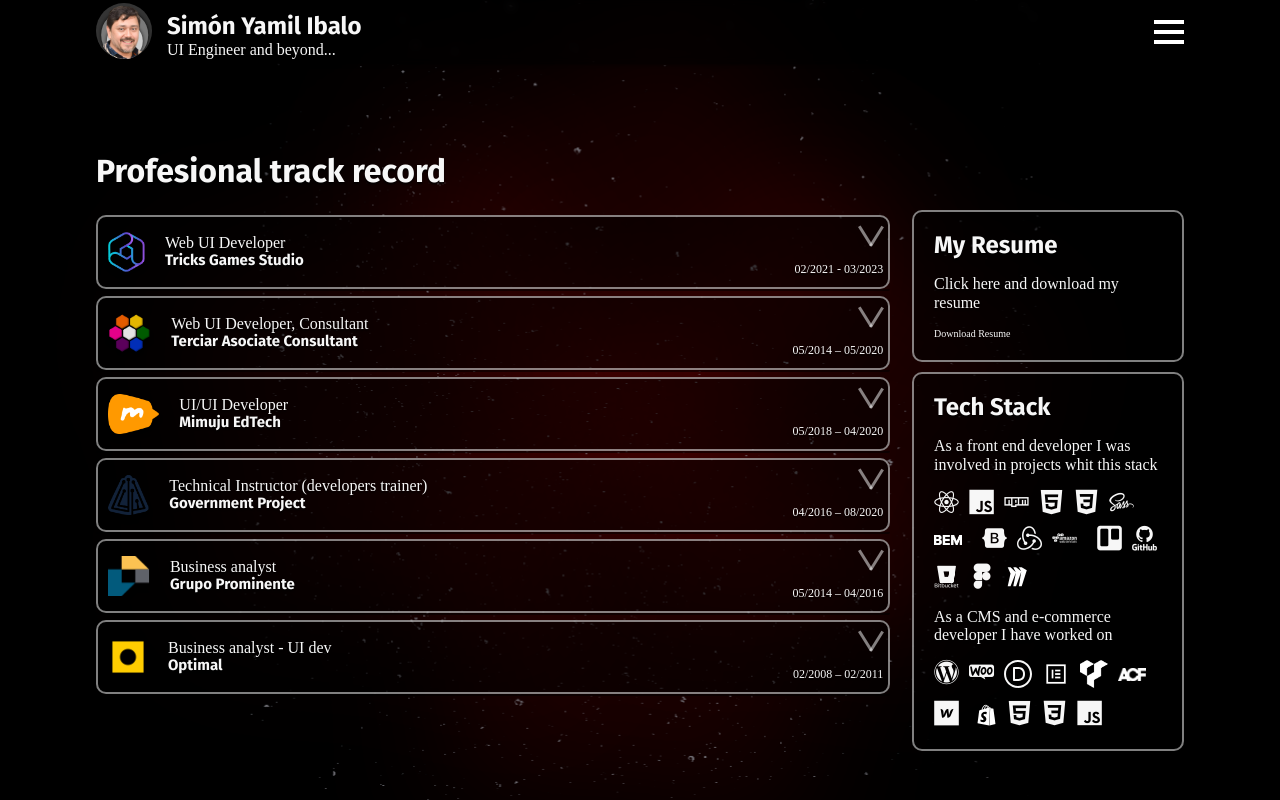
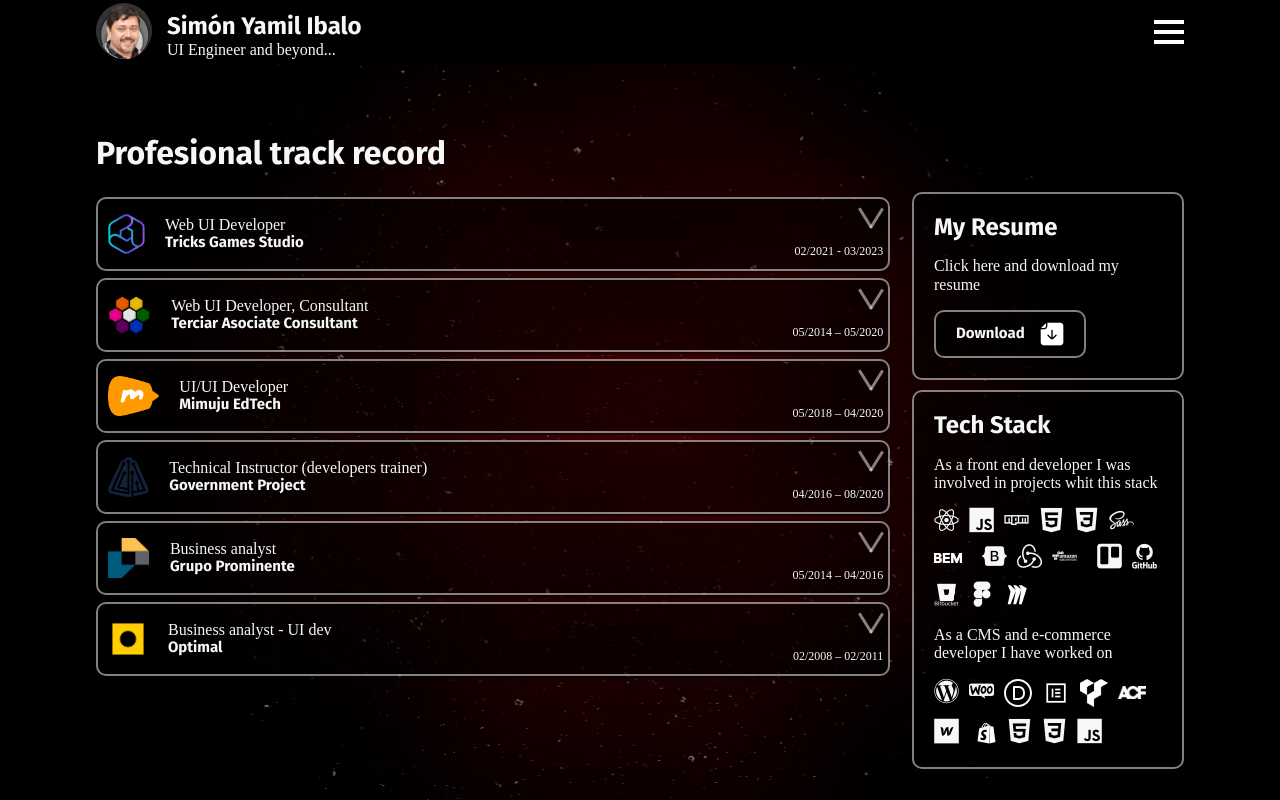
Before and after one commit to simon8x/portfolio, a React (Create React App) app: page /portfolio/track-record in a window 1280 px wide. Built offline with nearby package versions, Linux system fonts and the light colour scheme; a web font is replaced by a local one.

Commit message:
adding tech panel download button and call to actions at home

```diff
--- a/src/assets/sass/components/featured-projects/_featured-projects.scss
+++ b/src/assets/sass/components/featured-projects/_featured-projects.scss
@@ -8,8 +8,8 @@
         align-items: stretch;
         justify-content: space-between;
         border-radius: 1rem;
-        background-color: $theme-dark-panel-bg;
-        border: solid 2px $theme-light-overlay;
+        // background-color: $theme-dark-panel-bg;
+        // border: solid 2px $theme-light-overlay;
         // background-color: greenyellow;
         padding: 2.5%;
         gap: 2%;
--- a/src/assets/sass/components/hamburguer-menu/_hamburguer-menu.scss
+++ b/src/assets/sass/components/hamburguer-menu/_hamburguer-menu.scss
@@ -1,6 +1,6 @@
 .hamburger-menu {
     list-style: none;
-    position: relative;
+    //position: relative;
 
     .hamburger-icon {
       cursor: pointer;
@@ -35,14 +35,14 @@
     .menu-list {
       list-style: none;
       padding: 1rem 2rem;
-      backdrop-filter: blur(5px);
 
-      margin: 2rem 0 0 0;
+      //margin: 2rem 0 0 0;
       position: absolute;
       top: 100%;
       right: 0;
 
-      background-color: $theme-dark-panel-bg;
+      background-color: rgba(0,0,0,.95);
+      backdrop-filter: blur(5px);
       border-radius: 5px;
       width: 30rem;
       opacity: 0;
@@ -75,3 +75,37 @@
       }
     }
   }
+
+@media screen and (max-width: 768px) {
+  .hamburger-menu {
+
+
+    // .hamburger-icon {
+
+
+
+    .menu-list {
+      width: 100%;
+      //background-color: red;
+
+      // li {
+      //   padding: 10px;
+      //   border-bottom: 1px solid #ccc;
+
+      //   &:last-child {
+      //     border-bottom: none;
+      //   }
+
+      //   a {
+      //     text-decoration: none;
+      //     @include font-heading-4;
+      //   }
+      // }
+
+      // &.show {
+      //   opacity: 1;
+      //   transform: scaleY(1);
+      // }
+    }
+  }
+}
--- a/src/assets/sass/components/main-nav-bar/_main-nav-bar.scss
+++ b/src/assets/sass/components/main-nav-bar/_main-nav-bar.scss
@@ -25,7 +25,8 @@
 }
 
 .main-nav{
-    background-color: $theme-dark-panel-bg;
+    // background-color: $theme-dark-panel-bg;
+    background-color: rgba(0,0,0,.95);
     width: 100%;
     height: 100%;
     backdrop-filter: blur(5px);
--- a/src/assets/sass/components/simple-cta/_simple-cta.scss
+++ b/src/assets/sass/components/simple-cta/_simple-cta.scss
@@ -14,11 +14,29 @@
         }
     }
     .cta-body {
+        // background-color: yellow;
+        // display: flex;
+        // flex-direction: column;
         .cta-pharagrap {
             @include paragraph-md;
         }
         .cta-button {
-
+            width: fit-content;
+            // background-color: red;
+            border-radius: 1rem;
+            background-color: $theme-dark-overlay;
+            border: solid 2px $theme-light-overlay;
+            //height: 2.6rem;
+            display: flex;
+            align-items: center;
+            gap: 1.5rem;
+            padding: 1rem 2rem;
+            @include name-1;
+            .btn-icon {
+                max-height: 2.4rem;
+                width: auto;
+                filter: invert(1);
+            }
         }
     }
 }
--- a/src/assets/sass/containers/projects/_projects.scss
+++ b/src/assets/sass/containers/projects/_projects.scss
@@ -42,17 +42,20 @@
         }
         .section-featured-projects{
             width: 70%;
-            max-width: 70%;
+            position: relative;
+            background-color: $theme-dark-panel-bg;
             border-radius: 1rem;
+            backdrop-filter: blur(2px);
+            border: solid 2px $theme-light-overlay;
             min-height: 40dvh;
-            position: relative;
+            //max-width: 70%;
             // background-color: red;
         }
         .section-other-projects{
             width: 70%;
-            max-width: 70%;
+            position: relative;
+            //max-width: 70%;
             min-height: 30dvh;
-            position: relative;
             // background-color: orangered;
         }
 
--- a/src/assets/sass/containers/testimonials/_testimonials.scss
+++ b/src/assets/sass/containers/testimonials/_testimonials.scss
@@ -37,12 +37,12 @@
         .section-testimonial-content{
             width: 68%;
             position: relative;
-            display: flex;
-            flex-direction: column;
             background-color: $theme-dark-panel-bg;
             border-radius: 1rem;
             backdrop-filter: blur(2px);
             border: solid 2px $theme-light-overlay;
+            display: flex;
+            flex-direction: column;
 
             //min-height: 50vh;
         }
--- a/src/components/cta-cv-download/CtaCvDownload.js
+++ b/src/components/cta-cv-download/CtaCvDownload.js
@@ -14,7 +14,8 @@ export const CtaCvDownload = () => {
           className='cta-button'
         >
           {' '}
-          Download Resume
+          Download
+          <img className="btn-icon" src={`${process.env.PUBLIC_URL}/assets/images/icons/download-file.png`} alt=''/>
         </a>
     </div>
     </div>
--- a/src/components/tr-accordion/TrAccordion.js
+++ b/src/components/tr-accordion/TrAccordion.js
@@ -54,7 +54,7 @@ export const TrAccordion = () => {
             detail: [
                 "As a UI-Dev: I have developed interfaces for websites such as: https://autotest.com.ar/ https://cronicasdeagua.com/ http://thethinkingmachine.com.ar/ https://www.identidad-digital.com.ar and others. I have also developed web interfaces for custom systems: administrative systems for pest control services, funeral services, laboratory services. and others.",
                 "As a Consultant: Two years after joining I started working with clients, creating proposals, estimates, setting scope for MVP, I have played as Product Owner creating and prioritizing backlogs. In this role, I spearheaded the e-commerce business unit, tripling the client portfolio within two years. I successfully navigated growth alongside the startup, implemented agile methodologies (Scrum), and effectively managed remote work operations",
-                "Elaboración de informes de rendimiento para presentaciones ejecutivas."
+                "Preparing performance reports for executive presentations."
             ],
             achivements: "As a consultant, I spearheaded the e-commerce business unit, tripling the client portfolio within two years. Also I successfully navigated growth alongside the startup, implemented agile methodologies (Scrum), and effectively managed remote work operations.",
             tech: "As a UI developer, I deployed my skills in HTML, CSS, JS, Bootstrap, MaterializeCSS, Sass, Git, WordPress, Woocommerce, and Scrum",
--- a/src/containers/projects/Projects.js
+++ b/src/containers/projects/Projects.js
@@ -341,13 +341,6 @@ export const Projects = () => {
     </button>
   }
 
-  // const [activeItem, setActiveItem] = useState(0)
-
-
-  // const handleClick = () =>{
-  //   alert(`ckeado en: `)  //${recomendacion.name} undefined
-  // }
-
   return (
 
     <>
@@ -356,7 +349,6 @@ export const Projects = () => {
         <MainNavBar />
       </header>
       <main className='main-section'>
-
         <div className='container'>
           <section className='prjects-section'>
             <div className='hero-projects'>
@@ -364,28 +356,24 @@ export const Projects = () => {
                 <h2 className='section-title'>Some featured projects</h2>
               </div>
               <div className='section-featured-projects'>
-              {/* <div className="panel-overlay"></div> */}
-              {/* <img className='testimonial-icon' src='assets/images/testimonial/quote-icon.png' alt=''/> */}
-              <Fade indicators={indicators} {...properties} pauseOnHover={true} duration={6000} transitionDuration={250}>
+                <Slide indicators={indicators} {...properties} pauseOnHover={true} duration={6000} transitionDuration={250} canSwipe={true}>
                   {featuredProjectsData.map(featuredProject => (
                     <div key={featuredProject.name}>
                       <FeaturedProject featuredProject={featuredProject} />
                     </div>
                   ))}
-              </Fade>
-
+                </Slide>
               </div>
             </div>
             <div className='side-projects'>
-
               <div className='header-section'>
                 <h2 className='section-title'>Some other projects</h2>
               </div>
-
               <div className='section-other-projects'>
                 {/* <div className="panel-overlay"></div> */}
                 {/* <img className='testimonial-icon' src='assets/images/testimonial/quote-icon.png' alt=''/> */}
-              <Slide duration={0} transitionDuration={7000} {...properties} responsive={otherProjectResponsiveSettings} pauseOnHover={true} >
+                {/* <Slide duration={0} transitionDuration={7000} {...properties} responsive={otherProjectResponsiveSettings} pauseOnHover={true} canSwipe={true} > */}
+                <Slide indicators={indicators} {...properties} pauseOnHover={true} duration={7000} transitionDuration={0} canSwipe={true} responsive={otherProjectResponsiveSettings}>
                   {otherProjectsData.map(otherProject => (
                     <div key={otherProject.name}>
                       <OtherProject otherProject={otherProject} />
--- a/src/containers/testimonials/Testimonials.js
+++ b/src/containers/testimonials/Testimonials.js
@@ -110,7 +110,7 @@ export const Testimonials = () => {
 ];
 
 
-  const indicators = (index) => (<div className="indicator bg-red"></div>);
+  const indicators = (index) => (<div className="indicator"></div>);
 
   const properties = {
     prevArrow: <button className='nav-arrow prev-arrow'>
@@ -121,12 +121,6 @@ export const Testimonials = () => {
     </button>
   }
 
-  // const [activeItem, setActiveItem] = useState(0)
-
-
-  // const handleClick = () =>{
-  //   alert(`ckeado en: `)  //${recomendacion.name} undefined
-  // }
 
   return (
 
@@ -145,9 +139,7 @@ export const Testimonials = () => {
                 <h2 className='section-title'>See what others say about working with me</h2>
               </div>
               <div className='section-testimonial-content'>
-                {/* <div className="panel-overlay"></div> */}
-                {/* <img className='testimonial-icon' src='assets/images/testimonial/quote-icon.png' alt=''/> */}
-                <Slide indicators={indicators} {...properties}>
+                <Slide indicators={indicators} {...properties} canSwipe={true}>
                   {recomendacionesData.map(recomendacion => (
                     <div key={recomendacion.name}>
                       <Testimonial recomendacion={recomendacion} />
```
Also changed, not shown: public/assets/images/icons/download-file.png (added), public/assets/images/icons/sputnik.png (added). Lines whose indentation alone changed are shown as unchanged.
